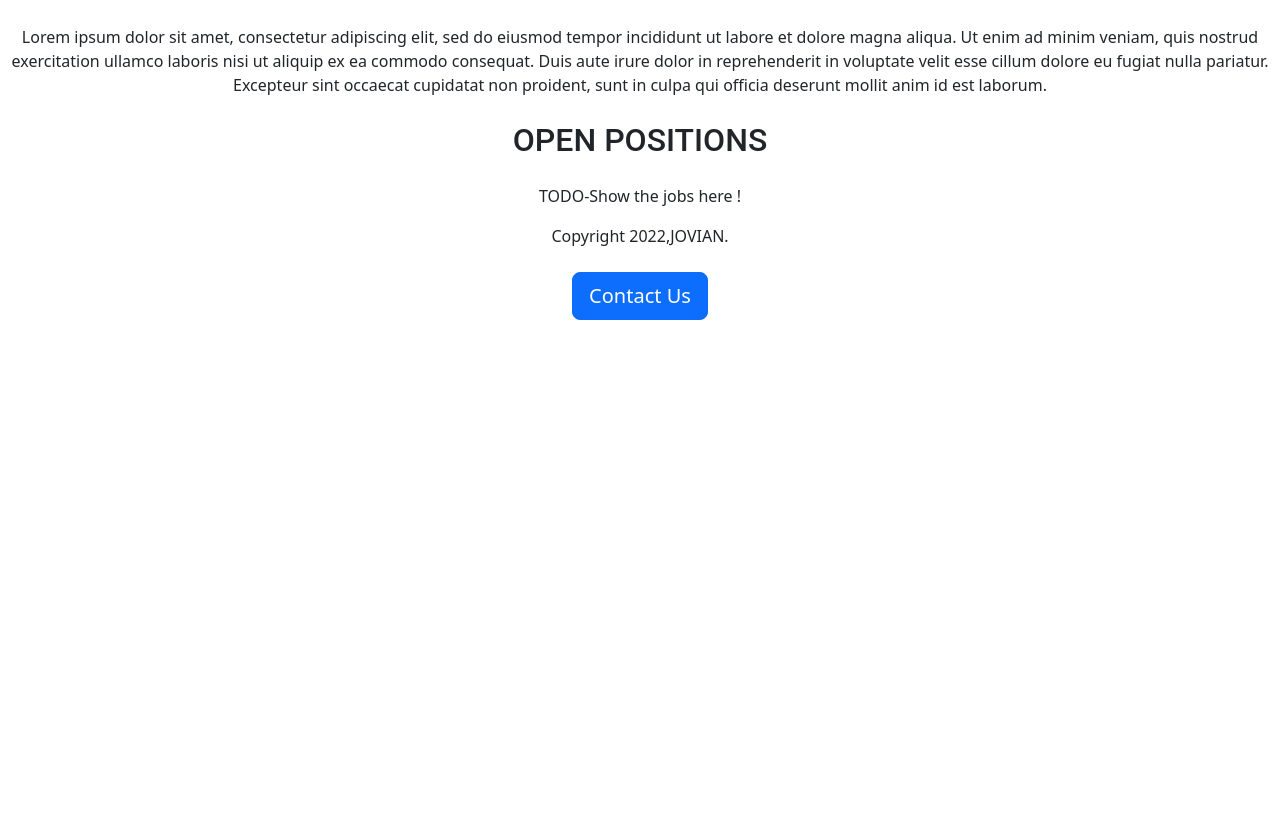
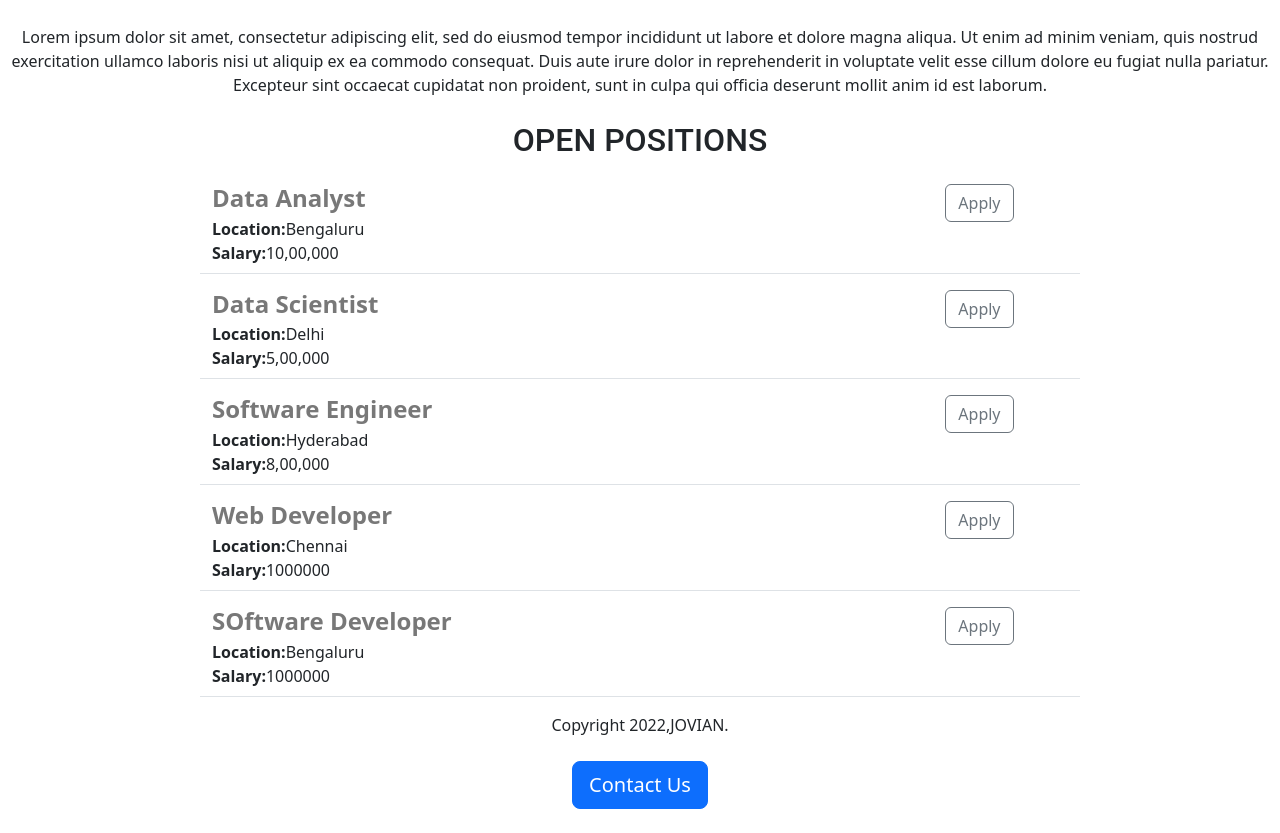
Before and after one commit to sarveshparamasivam/jovian-carreers, a Flask app: page / in a window 1280 px wide. Shown: the part 485-1318 px from the top of the page. Before the commit the page ends 805 px from the top, so only its background shows below. Run offline with Flask 3, Linux system fonts and the light colour scheme.

Commit message:
added Dynamic Data and ApI Route

```diff
--- a/app.py
+++ b/app.py
@@ -1,10 +1,46 @@
-from flask import Flask, render_template
+from flask import Flask, render_template,jsonify
 
 app = Flask(__name__)
+JOBS = [
+  {
+    'id':1,
+    'title':"Data Analyst",
+    'location':"Bengaluru",
+    'salary':"10,00,000"
+  },
+  {
+    'id':2,
+    'title':"Data Scientist",
+    'location':"Delhi",
+    'salary':"5,00,000"
+  },
+  {
+    'id':3,
+    'title':"Software Engineer",
+    'location':"Hyderabad",
+    'salary':"8,00,000"
+  },
+  {
+    'id':4,
+    'title':"Web Developer",
+    'location':"Chennai",
+    'salary':"1000000"
+  },
+  {
+    'id':5,
+    'title':"SOftware Developer",
+    'location':"Bengaluru",
+    'salary':"1000000"
+  }
+]
 
 @app.route('/')
 def hello_world():
-  return render_template("home.html")
+  return render_template("home.html",jobs = JOBS,companyname="Jovian")
+
+@app.route("/api/jobs")
+def list_jobs():
+  return jsonify(JOBS)
 
 if __name__ == "__main__":
   app.run(host="0.0.0.0", debug=True)
--- a/templates/home.html
+++ b/templates/home.html
@@ -5,7 +5,6 @@
     <meta charset="utf-8">
     <meta name="viewport" content="width=device-width, initial-scale=1">
     <link href="https://cdn.jsdelivr.net/npm/bootstrap@5.3.3/dist/css/bootstrap.min.css" rel="stylesheet" integrity="sha384-QWTKZyjpPEjISv5WaRU9OFeRpok6YctnYmDr5pNlyT2bRjXh0JMhjY6hW+ALEwIH" crossorigin="anonymous">
-
     <style>
       #banner
       {
@@ -18,9 +17,8 @@
   </head>
   <body>
     <div class =".container">
-    <h1 class ="text-center mt-2 mb-4" style ="font-family:Roboto; text-align:center;
-      ">
-      Jovian Careers
+    <h1 class ="text-center mt-2 mb-4" style ="font-family:Roboto; text-align:center;">
+      {{companyname}} Careers
     </h1>
     <img class = ".img-fluid" id="banner"src="static/picture.jpg" >
     <h2 class = "text-center mt-2 mb-2"style ="font-family:Roboto; text-align:center;">
@@ -33,7 +31,9 @@
       OPEN POSITIONS
     </h2>
     <p class = "text-center">
-      TODO-Show the jobs here !
+      {% for job in jobs%}
+      {% include 'jobitem.html' %}
+      {% endfor %}
     </p>
       <p class = "text-center">
         Copyright 2022,JOVIAN.
--- /dev/null
+++ b/templates/jobitem.html
@@ -0,0 +1,15 @@
+<div class="border-bottom row" style = "margin-bottom:16px; margin-left:200px;margin-right:200px;padding-bottom:8px;">
+<div class ="col-10">
+<h4 style = "color:rgb(120,120,120);margin-bottom:4px;margin
+    left:200px;">
+    <b>{{job['title']}}</b></h4>
+    <div><b>Location:</b>{{job['location']}}</div>
+    {% if 'salary' in job %}
+    <div><b>Salary:</b>{{job['salary']}}</div>
+
+    {% endif %}
+  </div>
+<div class = "col-2">
+  <button type="button" class="btn btn-outline-secondary">Apply</button>
+</div>
+</div>
```
